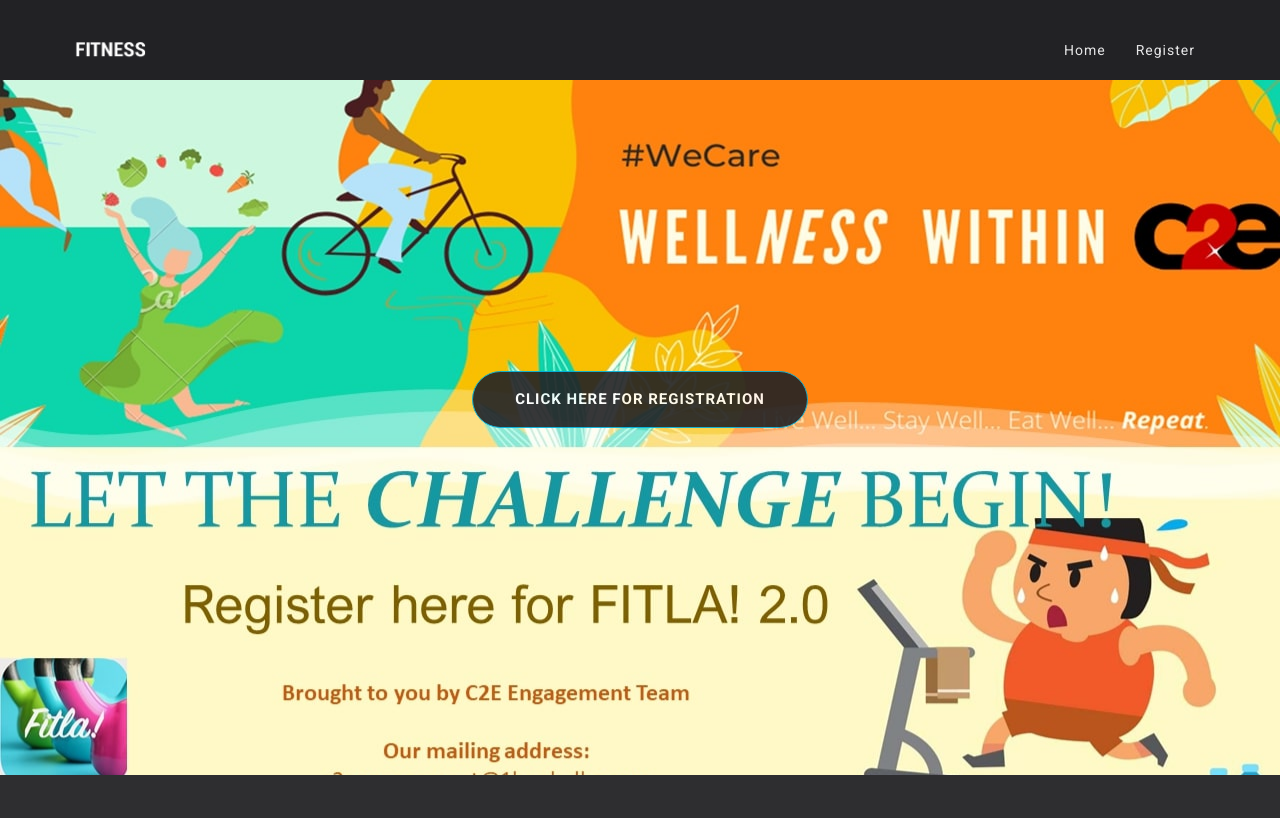
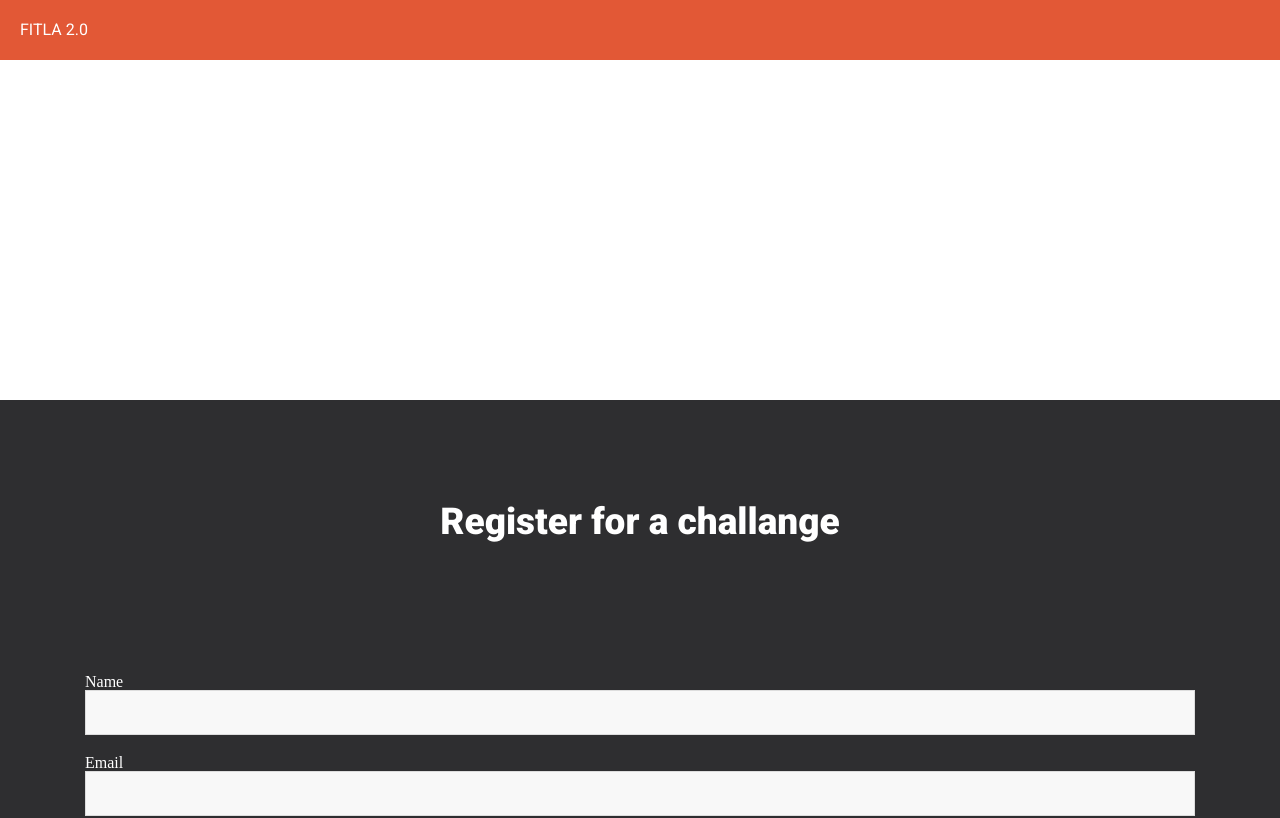
Before and after one commit to gauravs5512/fitla-registration, an Angular app: page / in a window 1280 px wide. Shown: the top 818 px of the page. Built offline with nearby package versions, Linux system fonts and the light colour scheme.

Commit message:
remove nav and old banner

```diff
--- a/src/app/app.component.css
+++ b/src/app/app.component.css
@@ -67,6 +67,42 @@
     background-color: #222225;
 }
 
+.fitla-header {
+  display: flex;
+  position: fixed;
+  width: 100%;
+  height: 60px;
+  z-index: 4;
+  background-color: rgb(226, 88, 54);
+  align-items: center;
+}
+
+.fitla-header h5 {
+  color: white;
+  margin: 20px;
+}
+
+.fitla-banner {
+  display: flex;
+  overflow: hidden;
+  height: 400px;
+  width: 100%;
+}
+
+.fitla-banner-main-image {
+
+}
+
+.fitla-banner-main-col {
+  display: flex;
+  flex-basis: 50%;
+}
+
+.fitla-banner-filler-col {
+  flex-basis: 50%;
+  background-image:
+}
+
   /* Animation */
 
   @-webkit-keyframes spinner {
--- a/src/app/app.component.html
+++ b/src/app/app.component.html
@@ -1,179 +1,25 @@
 <div *ngIf="Constant.loader" class="loading">Loading&#8230;</div>
 <div class="wrapper">
-  <div class="container">
-    <nav class="navbar navbar-default navbar-fixed-top">
-      <div class="container">
-        <!-- Brand and toggle get grouped for better mobile display -->
-        <div class="navbar-header page-scroll">
-          <button type="button" class="navbar-toggle" data-toggle="collapse" data-target="#bs-example-navbar-collapse-1" aria-expanded="false"> <span class="sr-only">Toggle navigation</span> <span class="icon-bar"></span> <span class="icon-bar"></span> <span class="icon-bar"></span> </button>
-          <a class="navbar-brand page-scroll" href="#main"><img src="../assets/images/logo.png" width="80" height="30" alt="iLand" /></a> </div>
-        <!-- Collect the nav links, forms, and other content for toggling -->
-        <div class="collapse navbar-collapse navbar-right" id="bs-example-navbar-collapse-1">
-          <ul class="nav navbar-nav">
-            <li><a class="page-scroll" href="#main">Home</a></li>
-            <li><a class="page-scroll" href="#classes">Register</a></li>
-            <!-- <li><a class="page-scroll" href="#features">Features</a></li>
-            <li><a class="page-scroll" href="#contact">Contact</a></li> -->
-          </ul>
-        </div>
-      </div>
-    </nav>
-    <!-- /.navbar-collapse -->
+
+  <div class="fitla-header">
+    <h5>FITLA 2.0</h5>
   </div>
-  <!-- /.container-fluid -->
 
-  <div class="main app form" id="main"><!-- Main Section-->
-    <div class="hero-section">
-      <div class="container nopadding">
-        <div class="col-md-12">
-          <div class="hero-content text-center">
-            <h1 class="wow fadeInUp" data-wow-delay="0.1s"></h1>
-            <p class="wow fadeInUp" data-wow-delay="0.2s"></p>
-            <a href="#classes" class="btn btn-action wow fadeInUp" style="visibility: visible; animation-name: fadeInUp;">Click here for Registration</a> </div>
-        </div>
-      </div>
+  <div class="main app form" id="main">
+    <div class="fitla-banner">
+
     </div>
-    <!-- Classes Section -->
-    <div class="pitch text-center" id="classes">
+
+    <div class="pitch text-center" id="register">
       <div class="container">
         <div class="pitch-intro">
           <h1 class="wow fadeInDown" data-wow-delay="0.2s">Register for a challange</h1>
-          <!-- <p class="wow fadeInDown" data-wow-delay="0.2s">Duis autem vel eum iriure dolor in hendrerit in vulputate velit esse molestie consequat, vel illum dolore eu feugiat nulla facilisis at vero eros et accumsan.</p> -->
         </div>
         <div class="col-md-12">
           <app-registration></app-registration>
         </div>
       </div>
     </div>
-    <!-- Features Section -->
-    <!-- <div class="app-features text-center" id="features">
-      <div class="container">
-        <h1 class="wow fadeInDown" data-wow-delay="0.1s">My promise to you</h1>
-        <p class="wow fadeInDown" data-wow-delay="0.2s"> Aliquam sagittis ligula et sem lacinia, ut facilisis enim sollicitudin. Proin nisi est,<br class="hidden-xs">
-          convallis nec purus vitae, iaculis posuere sapien. </p>
-        <div class="col-md-4 features-left text-right">
-          <div class="col-md-12 wow fadeInDown" data-wow-delay="0.2s">
-            <div class="icon"> <i class="ion-ios-list-outline"></i> </div>
-            <div class="feature-single">
-              <p>Will create a plan that’s tailored to your situation and create your everyday nutrition strategies.</p>
-            </div>
-          </div>
-          <div class="col-md-12 wow fadeInDown" data-wow-delay="0.3s">
-            <div class="icon"> <i class="ion-ios-speedometer-outline"></i> </div>
-            <div class="feature-single">
-              <p>Bring to the table win-win survival strategies to ensure proactive domination.</p>
-            </div>
-          </div>
-          <div class="col-md-12 wow fadeInDown" data-wow-delay="0.4s">
-            <div class="icon"> <i class="ion-ios-pulse"></i> </div>
-            <div class="feature-single">
-              <p>Will create a plan that’s tailored to your situation and create your everyday nutrition strategies.</p>
-            </div>
-          </div>
-        </div>
-        <div class="col-md-4 wow fadeInDown" data-wow-delay="0.5s"> <img class="img-responsive" src="../assets/images/iPhone-app.png" alt="App" /> </div>
-        <div class="col-md-4 features-left text-left">
-          <div class="col-md-12 wow fadeInDown" data-wow-delay="0.6s">
-            <div class="icon"> <i class="ion-ios-americanfootball-outline"></i> </div>
-            <div class="feature-single">
-              <p> Bring to the table win-win survival strategies to ensure proactive domination.</p>
-            </div>
-          </div>
-          <div class="col-md-12 wow fadeInDown" data-wow-delay="0.7s">
-            <div class="icon"> <i class="ion-ios-heart-outline"></i> </div>
-            <div class="feature-single">
-              <p>Bring to the table win-win survival strategies to ensure proactive domination.</p>
-            </div>
-          </div>
-          <div class="col-md-12 wow fadeInDown" data-wow-delay="0.8s">
-            <div class="icon"> <i class="ion-ios-analytics-outline"></i> </div>
-            <div class="feature-single">
-              <p>Will create a plan that’s tailored to your situation and create your everyday nutrition strategies.</p>
-            </div>
-          </div>
-        </div>
-      </div>
-    </div> -->
-    <!-- Split Feature1 Section -->
-    <!-- <div class="split-features">
-      <div class="col-md-6 nopadding">
-        <div class="split-image"> <img class="img-responsive wow fadeIn" src="../assets/images/app_image.png" alt="Image" /> </div>
-      </div>
-      <div class="col-md-6 nopadding">
-        <div class="split-content">
-          <h1 class="wow fadeInUp">Keep your body fit & strong to <br>
-            live longer</h1>
-          <p class="wow fadeInUp"> Pellentesque eget dolor gravida, tempus purus ac, ultricies mauris. Etiam est nisl, molestie sed egestas bibendum, varius eu diam. Suspendisse est metus, ultrices sit amet dolor in, rhoncus malesuada mi.</p>
-          <ul class="wow fadeInUp">
-            <li>Nulla ornare purus non consequat ultricies.</li>
-            <li>Etiam est nisl, molestie sed egestas bibendum</li>
-            <li>Aliquam vel euismod elit, sed suscipit est.</li>
-            <li>Curabitur egestas justo neque viverra vel. </li>
-          </ul>
-        </div>
-      </div>
-    </div> -->
-     <!-- Split Feature2 Section -->
-    <!-- <div class="split-features2">
-      <div class="col-md-6 nopadding">
-        <div class="split-content second">
-          <h1 class="wow fadeInUp">See The Results and Feel the difference</h1>
-          <p class="wow fadeInUp"> Pellentesque eget dolor gravida, tempus purus ac, ultricies mauris. Etiam est nisl, molestie sed egestas bibendum, varius eu diam. Suspendisse est metus, ultrices sit amet dolor in, rhoncus malesuada mi.</p>
-          <ul class="wow fadeInUp">
-            <li>Nulla ornare purus non consequat ultricies.</li>
-            <li>Etiam est nisl, molestie sed egestas bibendum</li>
-            <li>Aliquam vel euismod elit, sed suscipit est.</li>
-            <li>Curabitur egestas justo neque viverra vel. </li>
-          </ul>
-        </div>
-      </div>
-      <div class="col-md-6 nopadding">
-        <div class="split-image"> <img class="img-responsive wow fadeIn" src="../assets/images/app_image2.png" alt="Image" /> </div>
-      </div>
-    </div> -->
-     <!-- Split Feature3 Section -->
-    <!-- <div class="split-features">
-      <div class="col-md-6 nopadding">
-        <div class="split-image"> <img class="img-responsive wow fadeIn" src="../assets/images/gym-3.jpg" alt="Image" /> </div>
-      </div>
-      <div class="col-md-6 nopadding">
-        <div class="split-content">
-          <h1 class="wow fadeInUp">Command Performance You<br>
-            deserve it</h1>
-          <p class="wow fadeInUp"> Pellentesque eget dolor gravida, tempus purus ac, ultricies mauris. Etiam est nisl, molestie sed egestas bibendum, varius eu diam. Suspendisse est metus, ultrices sit amet dolor in, rhoncus malesuada mi.</p>
-          <ul class="wow fadeInUp">
-            <li>Nulla ornare purus non consequat ultricies.</li>
-            <li>Etiam est nisl, molestie sed egestas bibendum</li>
-            <li>Aliquam vel euismod elit, sed suscipit est.</li>
-            <li>Curabitur egestas justo neque viverra vel. </li>
-          </ul>
-        </div>
-      </div>
-    </div> -->
-    <!-- Footer Section -->
-    <div class="footer" id="contact">
-      <div class="container">
-        <div class="col-md-6 contact">
-          <h1>About Fitla</h1>
-          <!-- <p>Duis autem vel eum iriure dolor in hendrerit in vulputate velit esse molestie consequat, <br>
-            vel illum dolore eu feugiat nulla facilisis at vero Duis autem vel eum iriure dolor in <br>
-            hendrerit in vulputate velit esse eros et accumsan.</p>
-          <p>Pellentesque eget dolor gravida, tempus purus ac, ultricies mauris. Etiam est nisl,<br>
-            molestie sed egestas bibendum, varius eu diam.</p> -->
-        </div>
-        <!-- <div class="col-md-3 contact">
-          <h1>Contact Us</h1>
-          <p> Contact our 24/7 customer support if you have any questions. We'll help you out. </p>
-          <a href="mailto:support@gmail.com">contact@iland.com</a> </div>
-      </div> -->
-    </div>
   </div>
 
-  <!-- Scroll To Top -->
-
-  <a id="back-top" class="back-to-top page-scroll" href="#main"> <i class="ion-ios-arrow-thin-up"></i> </a>
-
-  <!-- Scroll To Top Ends-->
-
 </div>
-<!-- Main Section -->
--- a/src/app/components/registration/registration.component.ts
+++ b/src/app/components/registration/registration.component.ts
@@ -26,20 +26,21 @@
     let email = reg.controls.email.value;
 
     let payload = {name, password, mobile, weight, gender, goal, question, answer, email};
+    console.log(payload);
 
-    Constant.loader = true;
-    this.regService.register(payload).subscribe(res => {
-      if(res && res['error']) {
-        alert(res['error'])
-      } else if(res['mobile']) {
-        alert('Registration Success');
-      }
-      Constant.loader = false;
-    }, err => {
-      alert('unknown error occured');
-      console.log(err);
-      Constant.loader = false;
-    });
+    // Constant.loader = true;
+    // this.regService.register(payload).subscribe(res => {
+    //   if(res && res['error']) {
+    //     alert(res['error'])
+    //   } else if(res['mobile']) {
+    //     alert('Registration Success');
+    //   }
+    //   Constant.loader = false;
+    // }, err => {
+    //   alert('unknown error occured');
+    //   console.log(err);
+    //   Constant.loader = false;
+    // });
   }
 
 }
```
